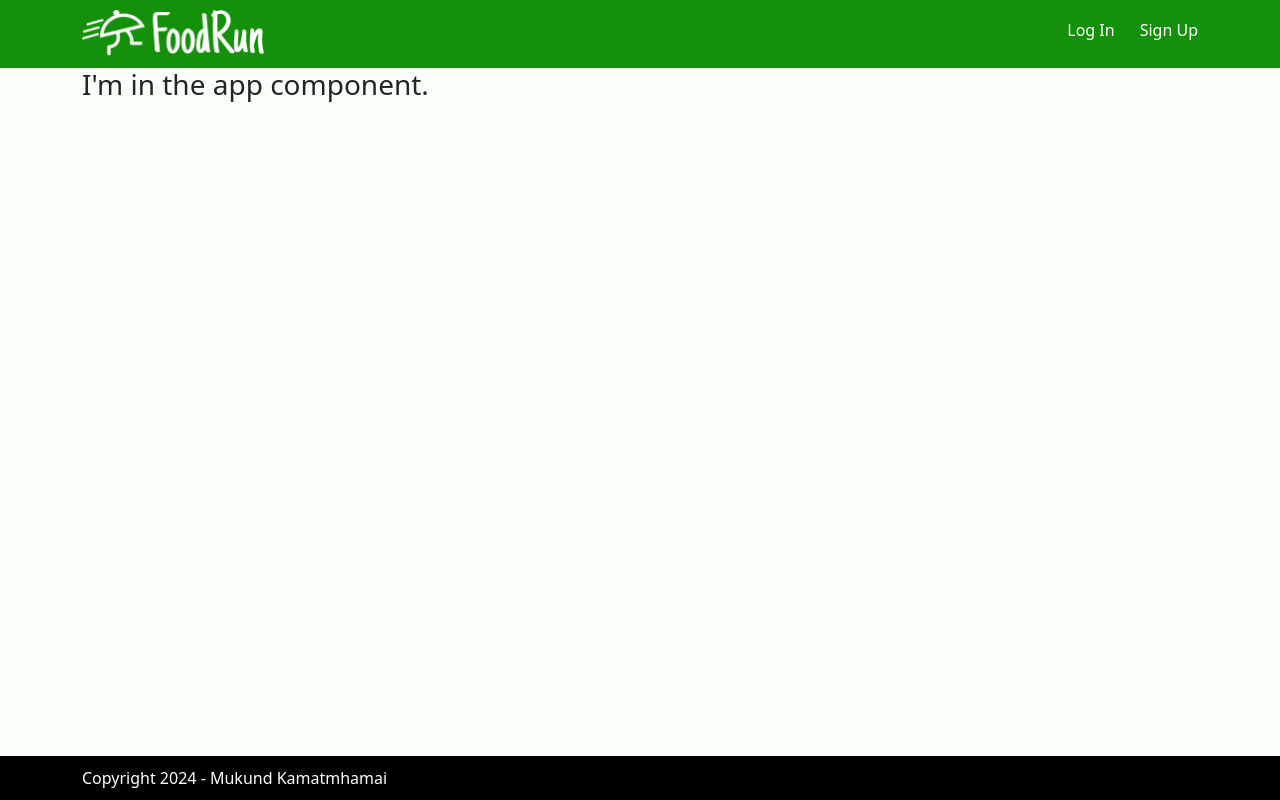
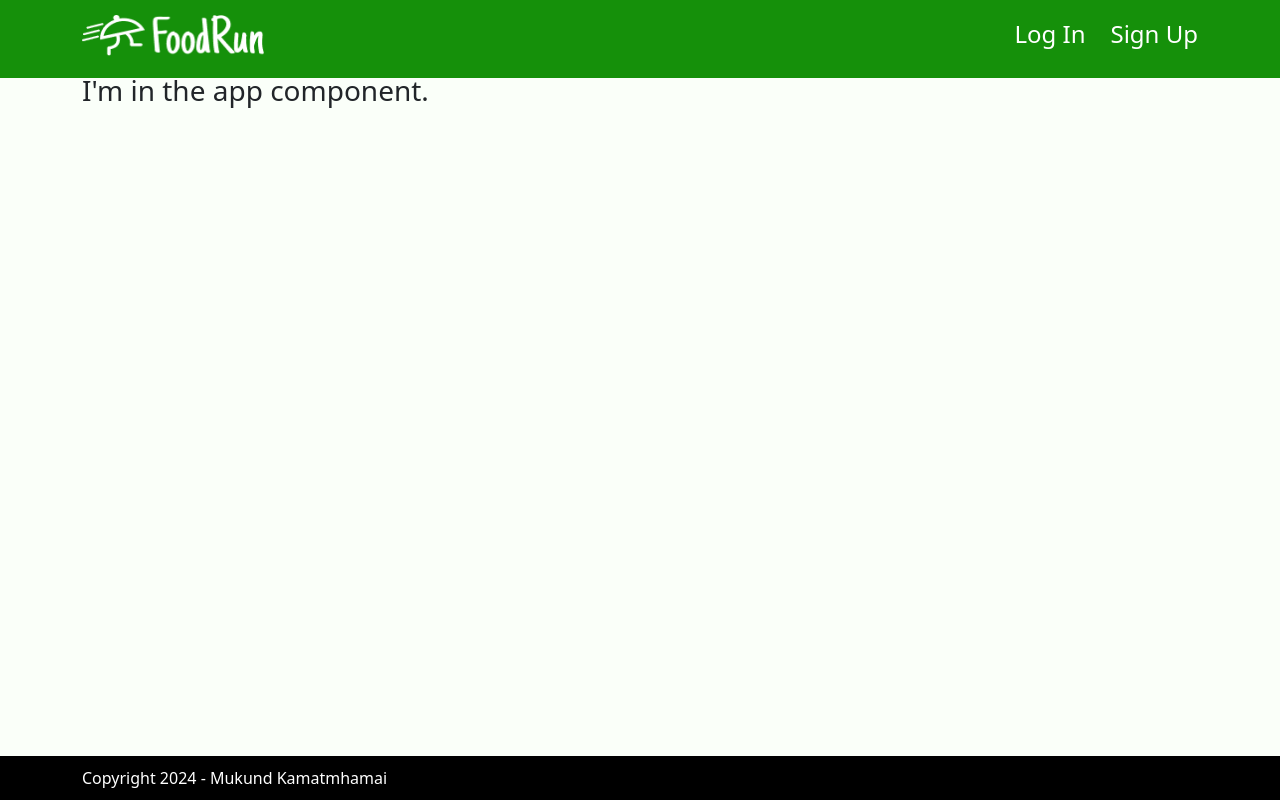
Before and after one commit to Amolkamat/FoodRun, an Angular app: page / in a window 1280 px wide. Built offline with nearby package versions, Linux system fonts and the light colour scheme.

Commit message:
Header and footer set in place.

```diff
--- a/src/app/app.component.scss
+++ b/src/app/app.component.scss
@@ -1,5 +1,5 @@
 .top-clearspace {
-  height: 68px;
+  height: 74px;
   width: auto;
 }
 
--- a/src/app/header/header.component.scss
+++ b/src/app/header/header.component.scss
@@ -7,14 +7,16 @@
 .top-list-settings {
   color: #ffffff;
   list-style-type: none;
+  font-size: 24px;
 
   li {
     float: left;
-    padding: 8px 0 0 25px;
+    padding: 6px 0 0px 25px;
   }
 }
 
 .logo {
+  padding-top: 5px;
   width: 182px;
   height: 46px;
 }
```
